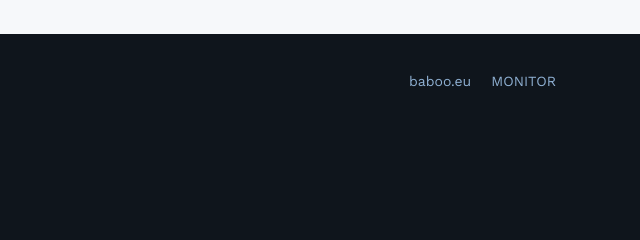
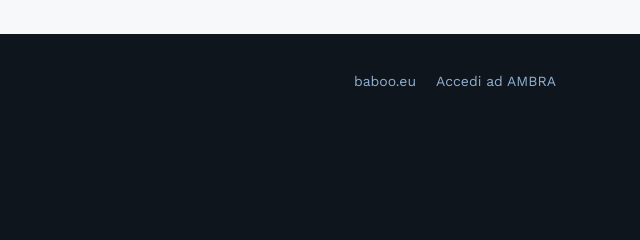
Before and after one commit to BabooEsco/ambra-promo, a plain HTML site: page index.html in a window 1280 px wide. Shown: the part 5146-5386 px from the top of the page, 640-1280 px from the left. Drawn offline with nearby package versions, Linux system fonts and the light colour scheme.

Commit message:
Footer: link di accesso ad AMBRA al posto di MONITOR

```diff
--- a/index.html
+++ b/index.html
@@ -450,7 +450,7 @@ dialog::backdrop{background:rgba(15,21,28,.55);backdrop-filter:blur(3px)}
     </div>
     <div class="links">
       <a href="https://www.baboo.eu">baboo.eu</a>
-      <a href="https://scopri-monitor.baboo.eu">MONITOR</a>
+      <a href="https://ambra.baboo.eu">Accedi ad AMBRA</a>
     </div>
   </div>
 </footer>
```
